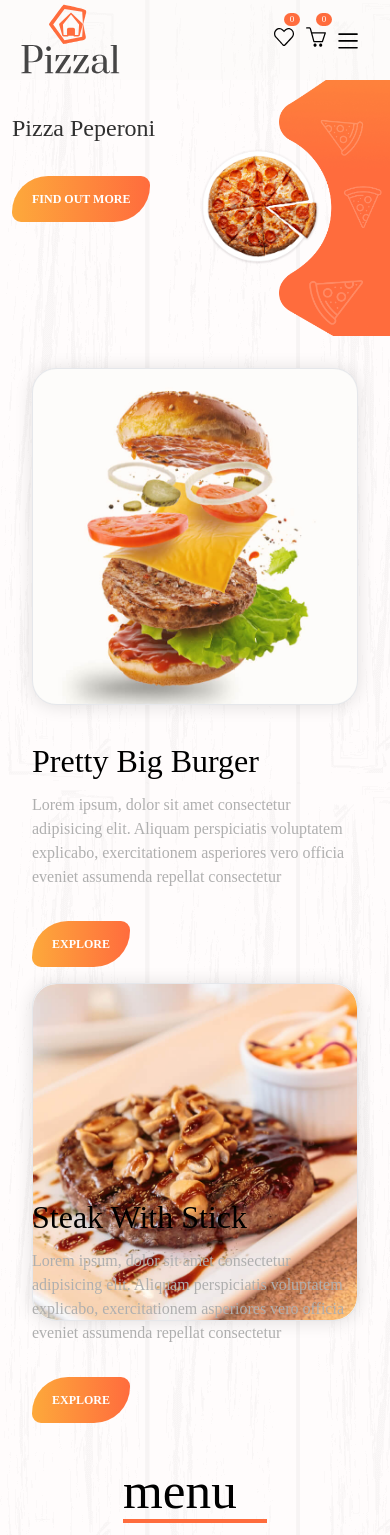
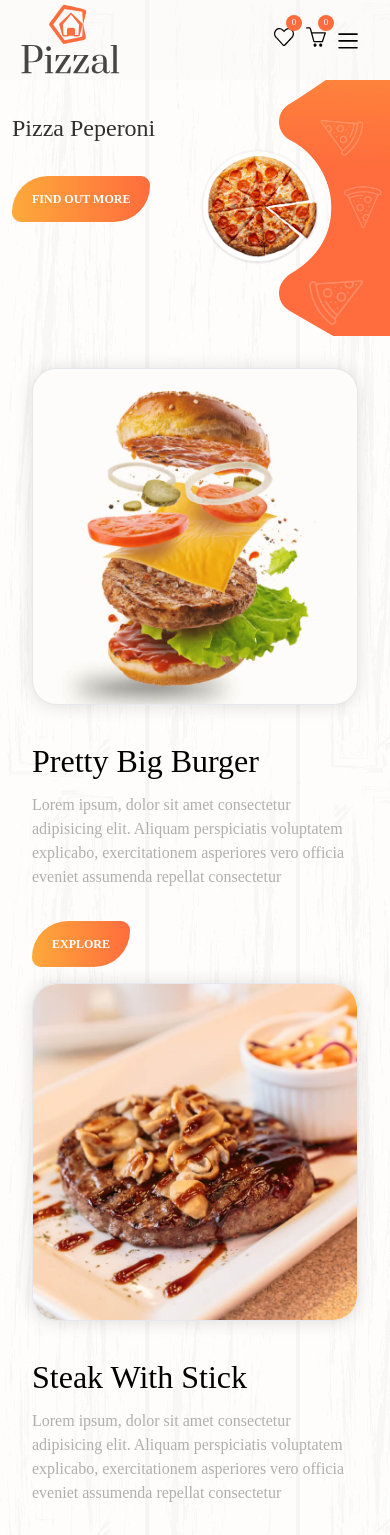
Before and after one commit to fatemehmaghsoodi/food-app, a React (Vite) app: page / in a window 390 px wide. Shown: the top 1535 px of the page. Built offline with nearby package versions, Linux system fonts and the light colour scheme; no server answers; a web font is replaced by a local one.

Commit message:
badge style changed

```diff
--- a/src/feature/welcomSection/WelComeSection.jsx
+++ b/src/feature/welcomSection/WelComeSection.jsx
@@ -18,7 +18,7 @@ function WelComeSection() {
           <p className='text-dark-200 lg:text-2xl mt-2 '>Lorem ipsum, dolor sit amet consectetur adipisicing elit. Aliquam perspiciatis voluptatem explicabo, exercitationem asperiores vero officia eveniet assumenda repellat consectetur</p>
       </WelcomeRows>
       <WelcomeRows imageDir="slide-left" descriptionDir="slide-right" image={stick}>
-          <h2 className='lg:text-5xl max-lg:-mt-40'>Steak With Stick</h2>
+          <h2 className='lg:text-5xl sm:-mt-[280px] md:-mt-[190px] lg:-mt-[120px] xl:mt-0 max-sm:mt-0'>Steak With Stick</h2>
           <p className='text-dark-200 lg:text-2xl mt-2 '>Lorem ipsum, dolor sit amet consectetur adipisicing elit. Aliquam perspiciatis voluptatem explicabo, exercitationem asperiores vero officia eveniet assumenda repellat consectetur</p>
       </WelcomeRows>
     </div>
--- a/src/index.css
+++ b/src/index.css
@@ -21,7 +21,7 @@
 
 @layer components{
   .badge{
-    @apply text-[9px] text-white m-auto absolute top-0 bg-secondary-200 rounded-full w-4 font-thin
+    @apply text-[9px] text-white m-auto absolute top-0 rounded-full w-4 font-thin
   }
 }
 
--- /dev/null
+++ b/src/ui/Badge.jsx
@@ -0,0 +1,18 @@
+import React from 'react'
+
+function Badge({count}) {
+  return (
+    <span className='badge'>
+        <span class="relative flex h-5 w-5">
+
+            {count? <span class="animate-ping absolute inline-flex h-full w-full rounded-full bg-secondary-100 opacity-75"></span> : ''}
+
+            <span class="relative inline-flex rounded-full justify-center items-center m-auto h-4 w-4 font-thin bg-secondary-200">
+                {count}
+            </span>
+        </span>
+    </span>
+  )
+}
+
+export default Badge
--- a/src/ui/FavoriteList.jsx
+++ b/src/ui/FavoriteList.jsx
@@ -7,7 +7,7 @@ import SubMenuLayout from './SubMenuLayout';
 function FavoriteList({closeFavorite}) {
    const {favorite} = useSelector((state)=>state.favorite)
   return (
-    <SubMenuLayout closeItem={closeFavorite}>
+    <SubMenuLayout closeItem={closeFavorite} nameList="favorites">
         {favorite.length? favorite.map((item, index)=> <FavoriteItem item={item} key={index}/>)
         :<p>no items in favorite list</p>
         }
--- a/src/ui/Menu.jsx
+++ b/src/ui/Menu.jsx
@@ -6,6 +6,7 @@ import {MdOutlineClose } from 'react-icons/md'
 import FavoriteList from './FavoriteList'
 import { useSelector } from 'react-redux'
 import OrdersList from './OrdersList'
+import Badge from './Badge'
 function Menu() {
  const [isOpen, setIsOpen] = useState(false)
  const [stickyClass, setStickyClass] = useState('absolute');
@@ -79,14 +80,14 @@ function IconsList({handleMenu, isOpen, setIsFavoriteOpen, isFavoriteOpen}) {
           <li>
           <button onClick={setIsFavoriteOpen} className='relative hover:text-secondary-200 font-semibold h-12'>
             <SlHeart size={20} className=''/>
-            <span className='badge'>{favorite.length}</span>
+            <Badge count={favorite.length}/>
           </button>
         </li>
         {isFavoriteOpen && <FavoriteList closeFavorite={()=>setIsFavoriteOpen(false)}/> }
         <li>
           <button onClick={()=>setIsCartOpen(pre=>!pre)} className='relative hover:text-secondary-200 font-semibold h-12'>
             <SlBasket size={20}/>
-            <span className='badge'>{order.length}</span>
+            <Badge count={order.length}/>
           </button>
         </li>
         {isCartOpen && <OrdersList closeOrder={()=>setIsCartOpen(is=>!is)}/>}
--- a/src/ui/OrdersList.jsx
+++ b/src/ui/OrdersList.jsx
@@ -5,7 +5,7 @@ function OrdersList({closeOrder}) {
    const {order}= useSelector(state=>state.order)
 
   return (
-    <SubMenuLayout closeItem={closeOrder}>
+    <SubMenuLayout closeItem={closeOrder} nameList="orders">
        {order.length
         ? order.map((item, index)=> <OrderItem item={item} key={index}/>)
         :<p>no items in order list</p>
--- a/src/ui/SubMenuLayout.jsx
+++ b/src/ui/SubMenuLayout.jsx
@@ -3,15 +3,16 @@ import useOutSideClick from '../hook/useOutSideClick'
 import { CgClose } from 'react-icons/cg'
 import TotalPrice from './TotalPrice'
 
-function SubMenuLayout({closeItem, children}) {
+function SubMenuLayout({closeItem, children, nameList}) {
 const ref= useRef()
 useOutSideClick(ref, closeItem)
 
 return (
-    <div ref={ref} className='absolute top-[80px] bg-white w-96 max-[400px]:max-w-screen-sm max-sm:right-0 right-[70px] px-3 py-3 rounded-md max-h-96 overflow-auto max-sm:right-2'>
+    <div ref={ref} className='absolute top-[80px] bg-white shadow-md shadow-gray-400 w-96 max-[400px]:max-w-screen-sm max-sm:right-0 right-[70px] px-3 py-3 rounded-md max-h-96 overflow-auto max-sm:right-2'>
         <div className='flex justify-end text-secondary-200'>
             <button onClick={closeItem}><CgClose/></button>
         </div>
+        <span className='flex justify-center w-1/2 mx-auto border-b border-gary-400'>{nameList}</span>
         <ul>
            {children}
         </ul>
```
